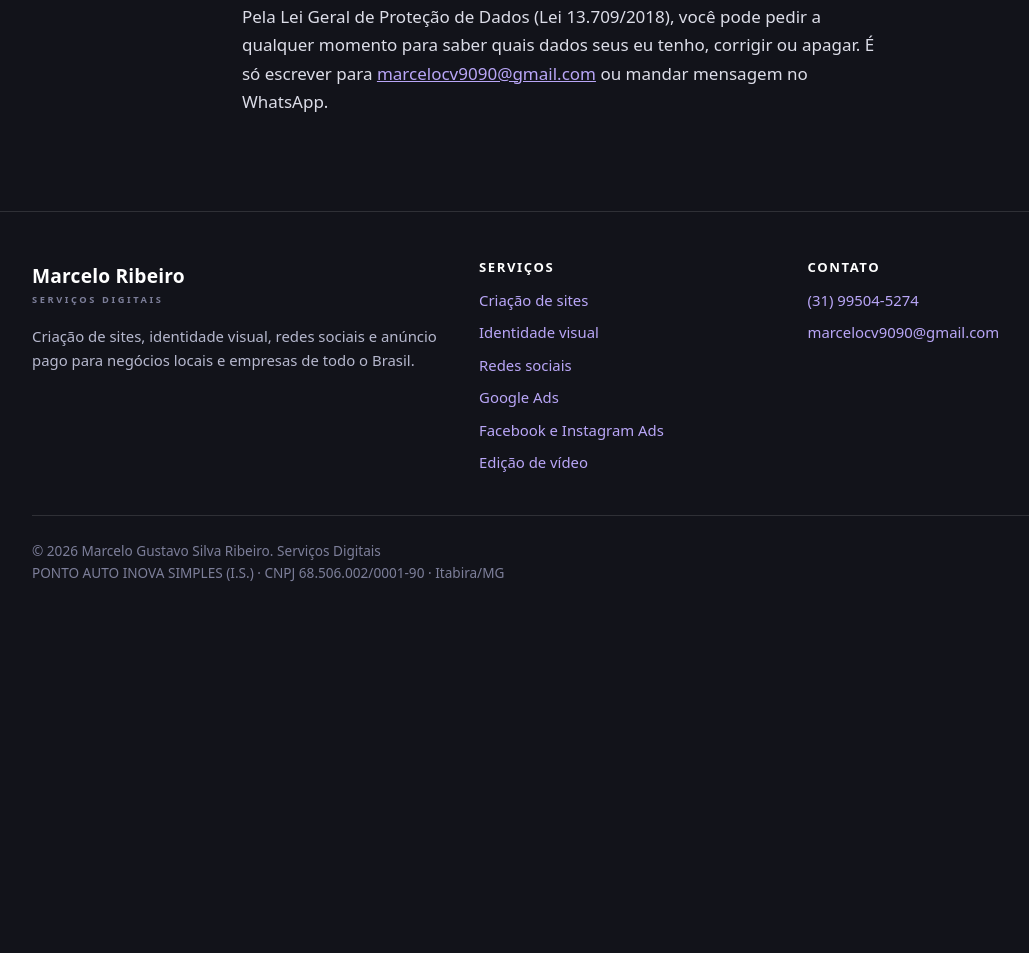
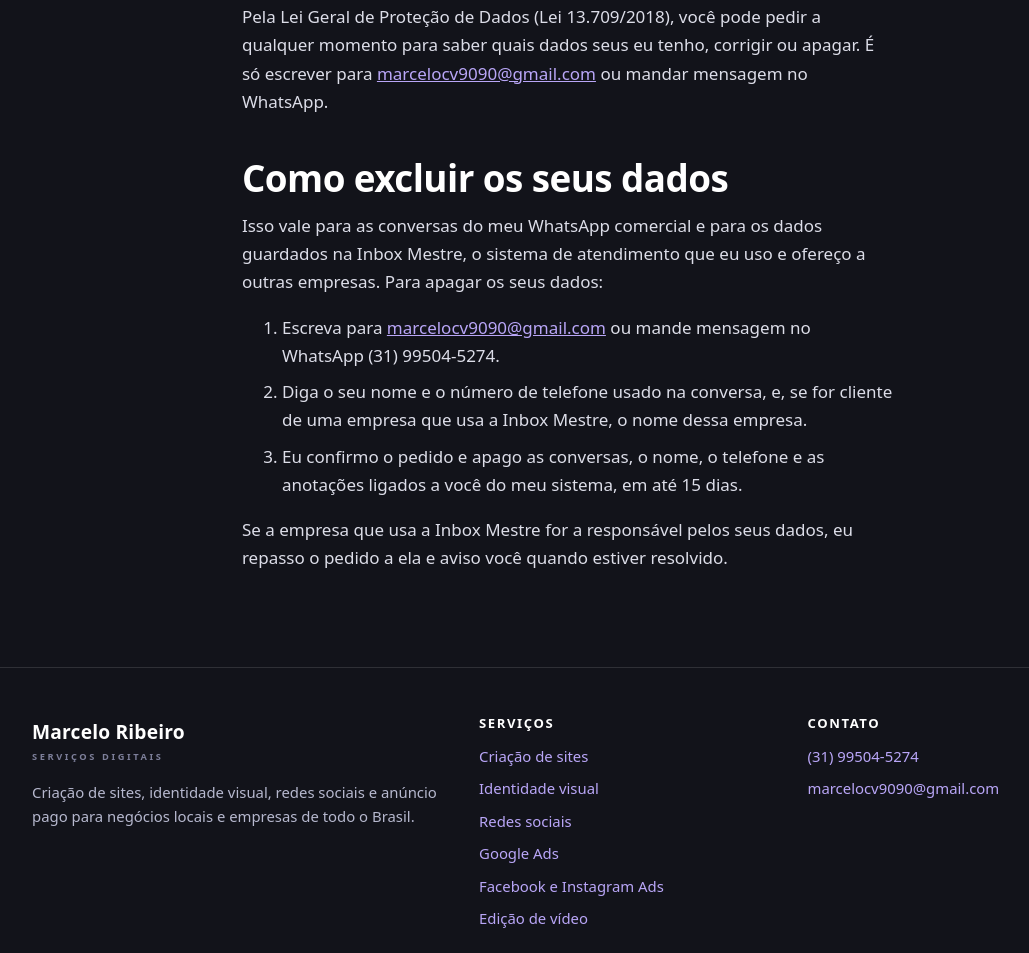
Before and after one commit to Marcel0gs/marcelo-ribeiro-digital, a plain HTML site: page privacidade/index.html in a window 1280 px wide. Shown: the part 2030-2983 px from the top of the page, without its empty margins (72-1101 px from the left). Before the commit the page ends 2665 px from the top, so only its background shows below. Drawn offline with Linux system fonts and the light colour scheme.

Commit message:
Privacidade: secao de exclusao de dados

```diff
--- a/privacidade/index.html
+++ b/privacidade/index.html
@@ -118,6 +118,32 @@
         <a href="mailto:marcelocv9090@gmail.com">marcelocv9090@gmail.com</a>
         ou mandar mensagem no WhatsApp.
       </p>
+
+      <h2 id="exclusao-de-dados">Como excluir os seus dados</h2>
+      <p>
+        Isso vale para as conversas do meu WhatsApp comercial e para os dados
+        guardados na Inbox Mestre, o sistema de atendimento que eu uso e ofereço
+        a outras empresas. Para apagar os seus dados:
+      </p>
+      <ol>
+        <li>
+          Escreva para
+          <a href="mailto:marcelocv9090@gmail.com">marcelocv9090@gmail.com</a>
+          ou mande mensagem no WhatsApp (31) 99504-5274.
+        </li>
+        <li>
+          Diga o seu nome e o número de telefone usado na conversa, e, se for
+          cliente de uma empresa que usa a Inbox Mestre, o nome dessa empresa.
+        </li>
+        <li>
+          Eu confirmo o pedido e apago as conversas, o nome, o telefone e as
+          anotações ligados a você do meu sistema, em até 15 dias.
+        </li>
+      </ol>
+      <p>
+        Se a empresa que usa a Inbox Mestre for a responsável pelos seus dados,
+        eu repasso o pedido a ela e aviso você quando estiver resolvido.
+      </p>
     </div>
   </section>
 </main>
```
